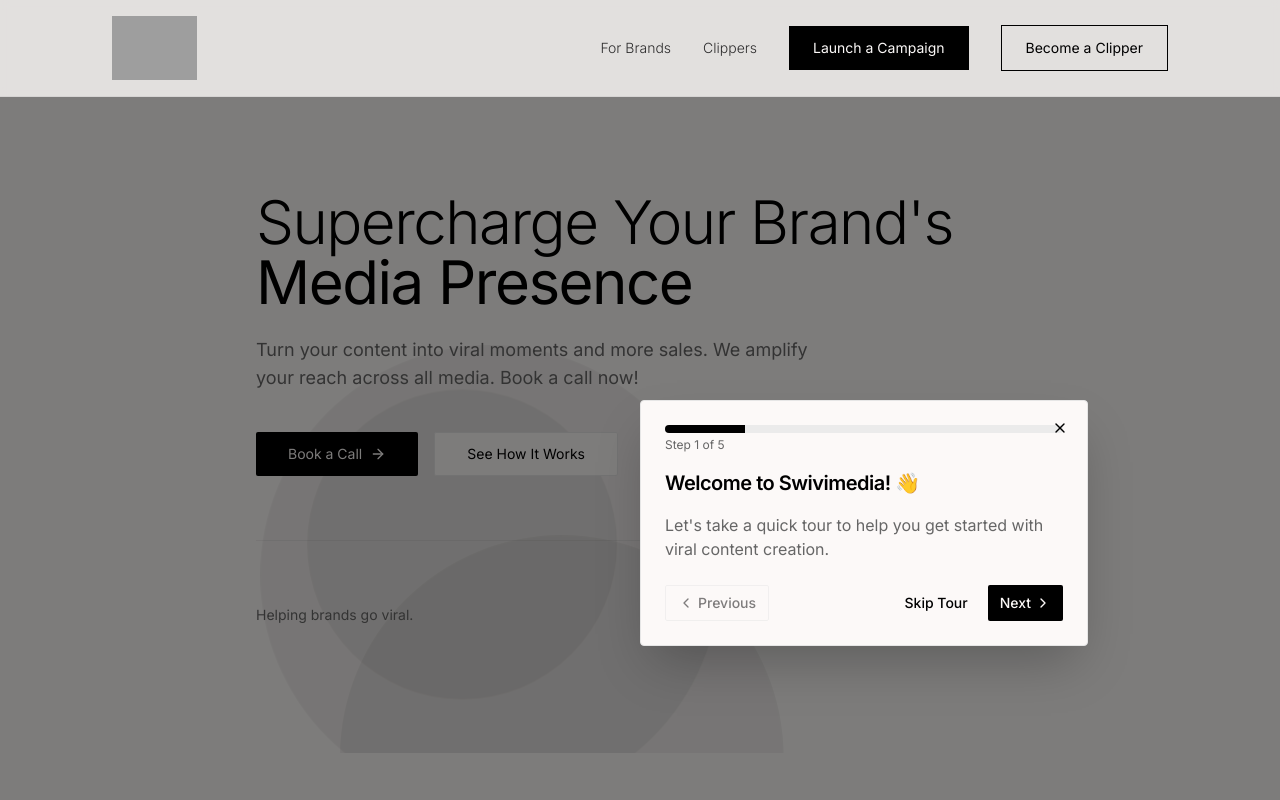
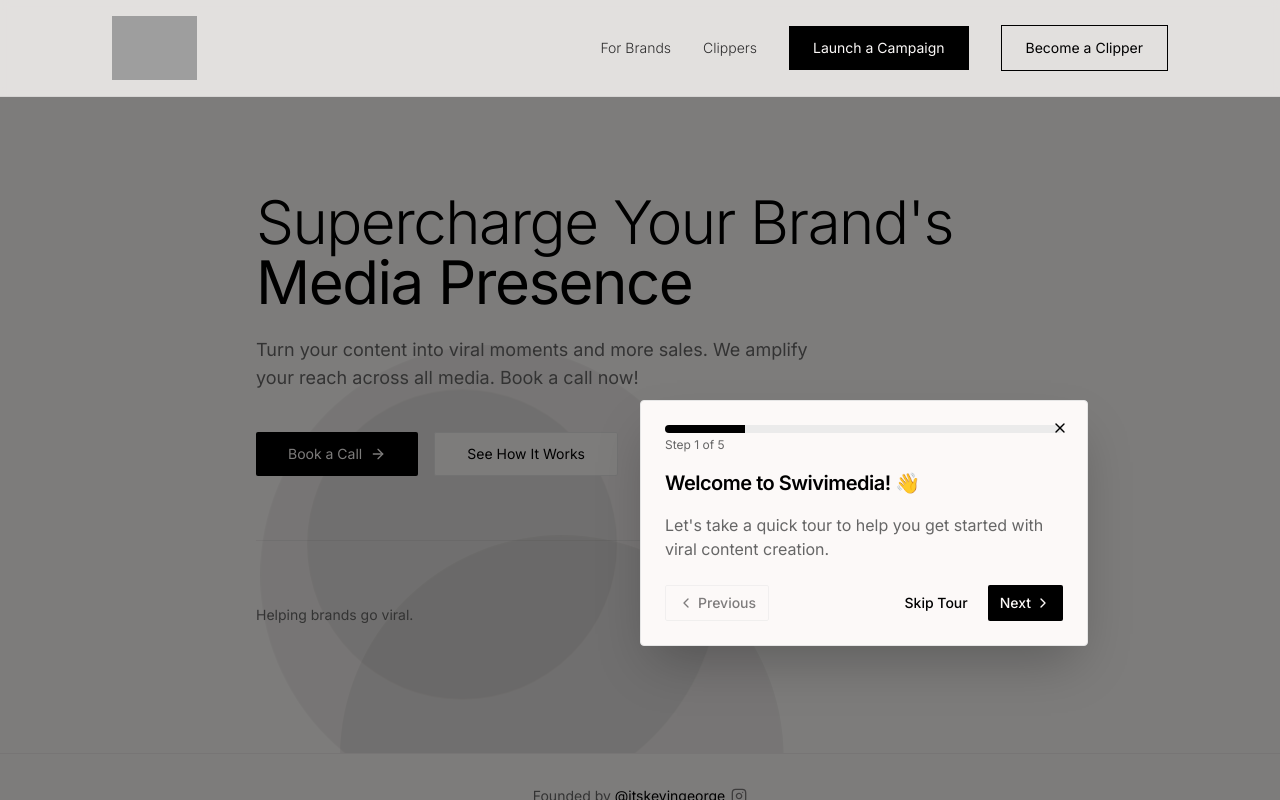
Before and after one commit to sailorjacob/swivi, a Next.js app: page / in a window 1280 px wide. Shown: the top 800 px of the page. Built offline with nearby package versions, Linux system fonts and the light colour scheme; grey boxes are pictures that could not be loaded.

Commit message:
Move Founder section above calculator, switch FAQ and CTA positions

```diff
--- a/app/page.tsx
+++ b/app/page.tsx
@@ -17,16 +17,16 @@
       <Header />
       <main className="flex min-h-screen flex-col pt-16">
         <Hero />
+        <Founder />
         <CreatorViewsCalculator />
         {/* <MusicHubPreview /> */}
         {/* <Testimonials /> */}
-        <Founder />
         <div className="space-y-32 md:space-y-48">
           {/* <Showcase /> */}
           <Features />
           <HowItWorks />
+          <CTA />
           <FAQ />
-          <CTA />
         </div>
       </main>
       <Footer />
```
